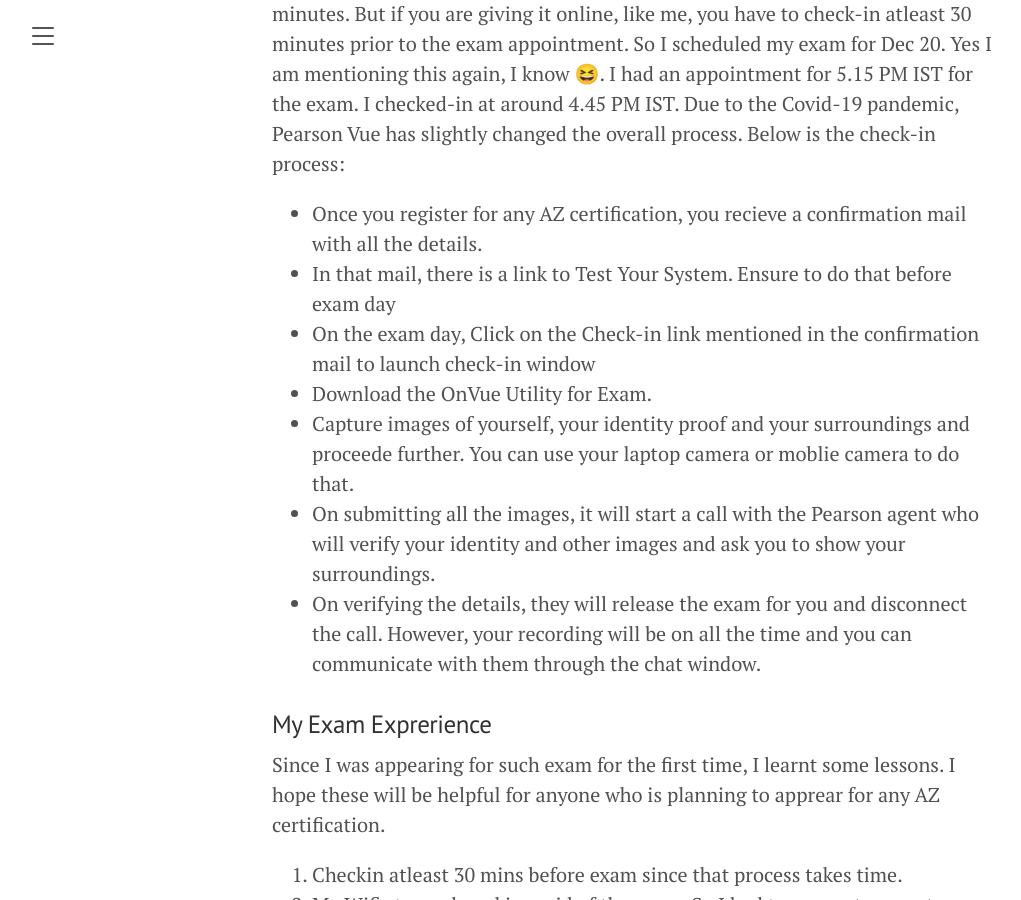
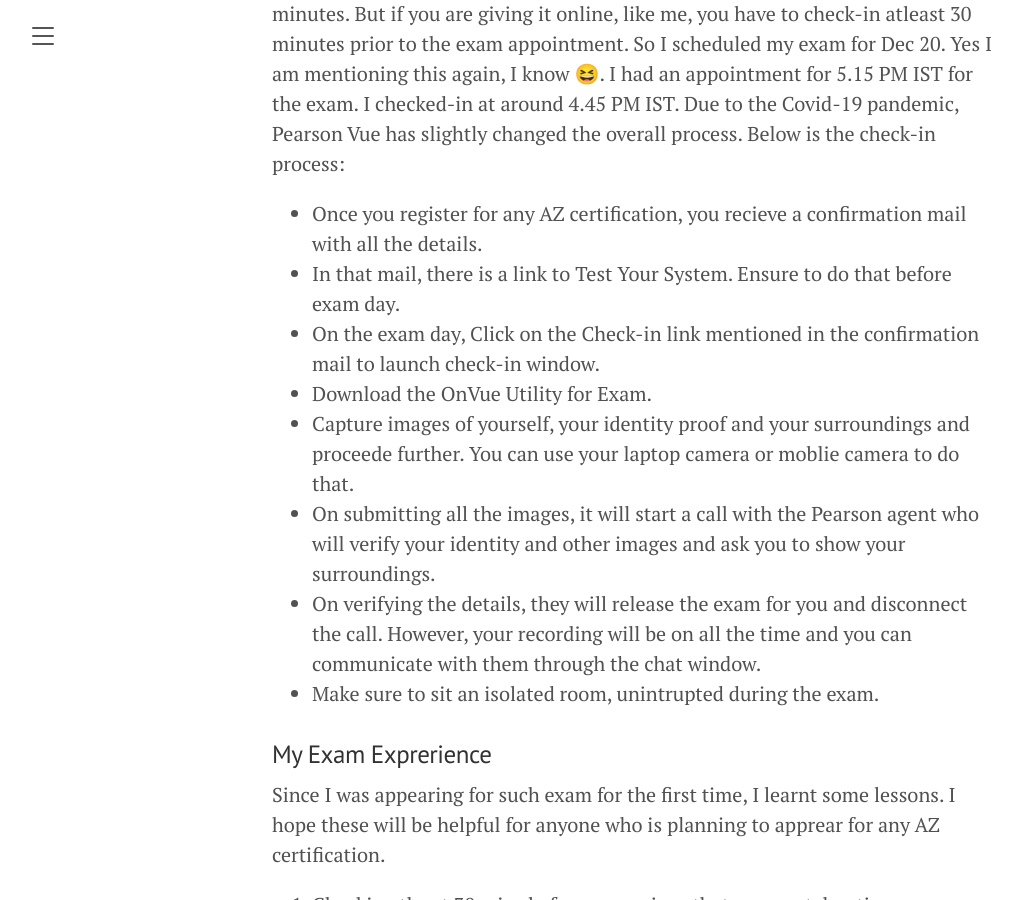
Before and after one commit to IshaanBhatnagar25/IshaanBhatnagar25.github.io, a Jekyll site: the page built from _posts/2020-12-20-TheFirstFlight.md, in a window 1280 px wide and 900 px high, scrolled down 1092 px. Shown: the whole window, without its empty margins (8-1029 px from the left). Built offline with Jekyll 4.4.1, drawn with Linux system fonts in a browser that asks for light colours; nearby versions of some CDN libraries.

Commit message:
c4_az900

```diff
--- a/_posts/2020-12-20-CrackingTheFundamentals.md
+++ b/_posts/2020-12-20-TheFirstFlight.md
@@ -35,12 +35,13 @@
 I had an appointment for 5.15 PM IST for the exam. I checked-in at around 4.45 PM IST. Due to the Covid-19 pandemic, Pearson Vue has slightly changed the overall process. Below is the check-in process:
 <ul>
 <li>Once you register for any AZ certification, you recieve a confirmation mail with all the details.</li>
-<li>In that mail, there is a link to Test Your System. Ensure to do that before exam day</li>
-<li>On the exam day, Click on the Check-in link mentioned in the confirmation mail to launch check-in window</li>
+<li>In that mail, there is a link to Test Your System. Ensure to do that before exam day.</li>
+<li>On the exam day, Click on the Check-in link mentioned in the confirmation mail to launch check-in window.</li>
 <li>Download the OnVue Utility for Exam.</li>
 <li>Capture images of yourself, your identity proof and your surroundings and proceede further. You can use your laptop camera or moblie camera to do that.</li>
 <li>On submitting all the images, it will start a call with the Pearson agent who will verify your identity and other images and ask you to show your surroundings.</li>
 <li>On verifying the details, they will release the exam for you and disconnect the call. However, your recording will be on all the time and you can communicate with them through the chat window.</li>
+<li>Make sure to sit an isolated room, unintrupted during the exam.</li>
 </ul>
 </p>
 
```
